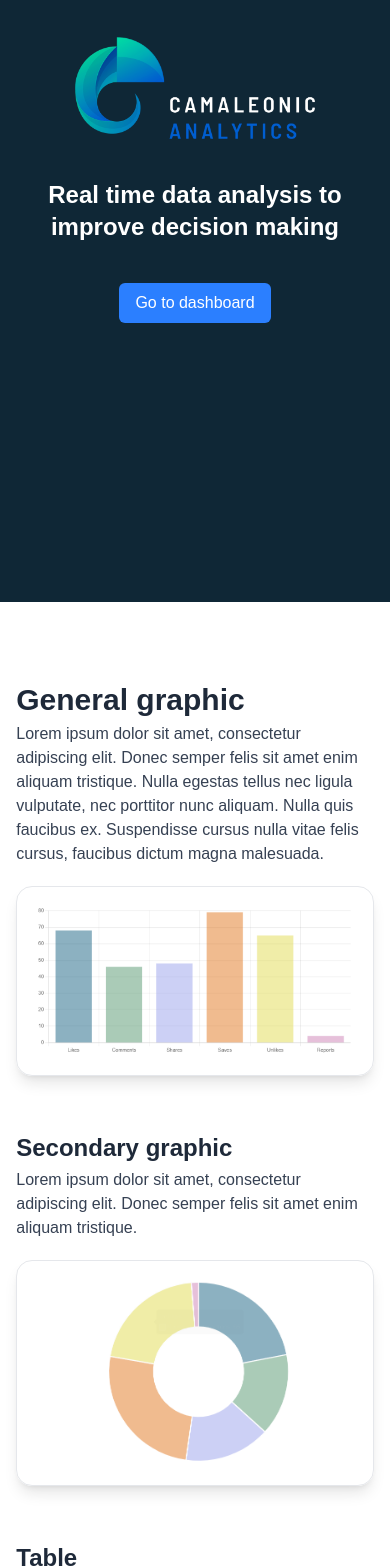
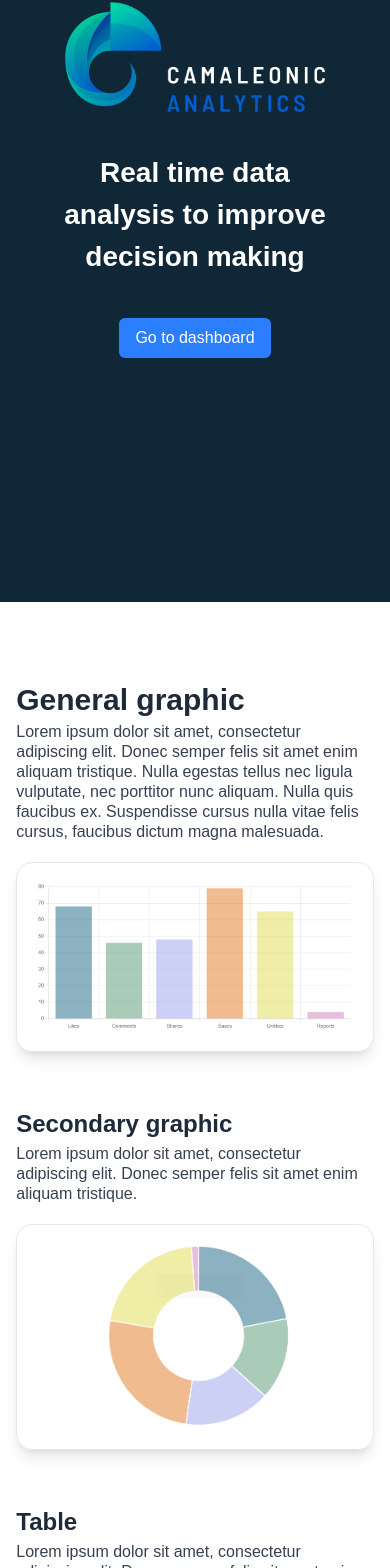
Before and after one commit to EPdesarrollo/camaleonic-test, a Next.js app: page / in a window 390 px wide. Shown: the part 242-1810 px from the top of the page. Built offline with nearby package versions, Linux system fonts and the light colour scheme; no server answers.

Commit message:
Styling minor changes home mobile

```diff
--- a/src/app/page.tsx
+++ b/src/app/page.tsx
@@ -12,8 +12,8 @@ export default async function Home() {
     <main className="min-h-screen w-screen ">
       <section className=" h-screen w-screen p-8 grid place-items-center">
         <div className="w-11/12 md:w-3xl lg:w-5xl   flex flex-col gap-10 items-center justify-center">
-          <img className="w-60 md:w-80 lg:w-96" src="/logo_camaleonic.png" />
-          <h1 className="text-2xl text-center text-white font-bold  md:text-5xl lg:text-6xl">
+          <img className="w-65 md:w-80 lg:w-96" src="/logo_camaleonic.png" />
+          <h1 className="text-[1.75rem] text-center text-white font-bold  md:text-5xl lg:text-6xl">
             Real time data analysis to improve decision making
           </h1>
           <button className="bg-blue-500 text-white px-4 py-2 rounded-md hover:bg-blue-600 transition duration-200">
--- a/src/components/Home/Graphics.tsx
+++ b/src/components/Home/Graphics.tsx
@@ -5,7 +5,7 @@ export function Graphics() {
         <h1 className="mb-1 text-3xl md:text-4xl text-gray-800  font-bold">
           General graphic
         </h1>
-        <p className="mb-5 text-base  text-gray-700">
+        <p className="mb-5 text-base/5 md:text-base/6  text-gray-700">
           Lorem ipsum dolor sit amet, consectetur adipiscing elit. Donec semper
           felis sit amet enim aliquam tristique. Nulla egestas tellus nec ligula
           vulputate, nec porttitor nunc aliquam. Nulla quis faucibus ex.
@@ -22,7 +22,7 @@ export function Graphics() {
           <h1 className="mb-1 text-2xl md:text-3xl text-gray-800  font-bold">
             Secondary graphic
           </h1>
-          <p className="mb-5 text-base  text-gray-700">
+          <p className="mb-5 text-base/5 md:text-base/6  text-gray-700">
             Lorem ipsum dolor sit amet, consectetur adipiscing elit. Donec
             semper felis sit amet enim aliquam tristique.
           </p>
@@ -35,7 +35,7 @@ export function Graphics() {
           <h1 className="mb-1 text-2xl md:text-3xl text-gray-800  font-bold">
             Table
           </h1>
-          <p className="mb-5 text-base  text-gray-700">
+          <p className="mb-5 text-base/5 md:text-base/6  text-gray-700">
             Lorem ipsum dolor sit amet, consectetur adipiscing elit. Donec
             semper felis sit amet enim aliSed sodales ligula in.
           </p>
```
Also changed, not shown: todo.txt (deleted).
